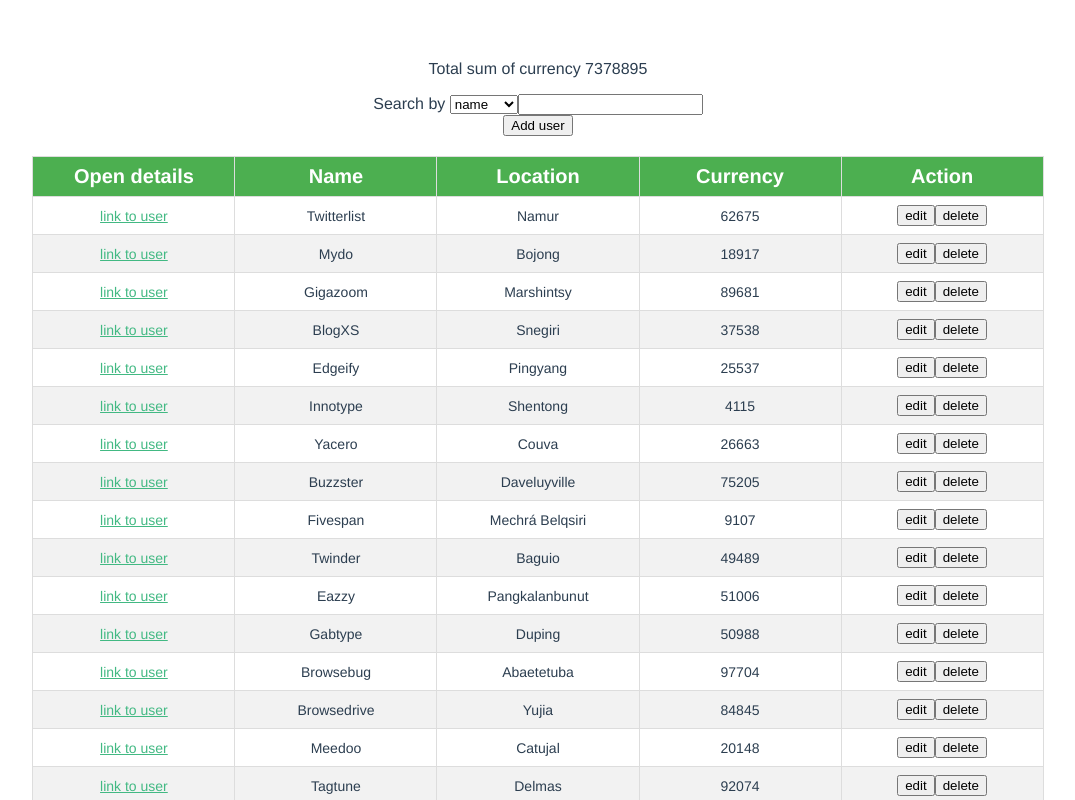
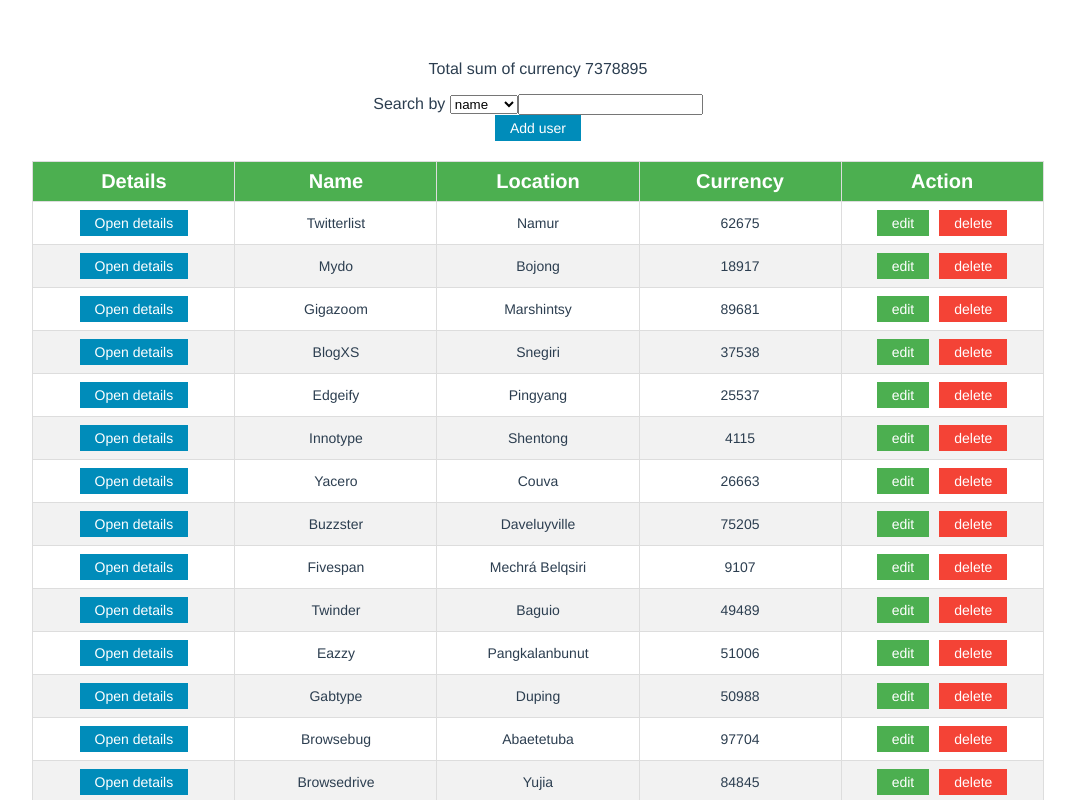
Before and after one commit to RomanHolovatyi/gnsVueTestTask, a Vue app: page / in a window 1280 px wide. Shown: the top 800 px of the page, without its empty margins (102-1177 px from the left). Built offline with nearby package versions, Linux system fonts and the light colour scheme.

Commit message:
Add AButton component

```diff
--- a/src/components/Table/index.vue
+++ b/src/components/Table/index.vue
@@ -15,17 +15,17 @@
       <input v-model="searchValue"/>
     </div>
     <div>
-      <button
-        class="users__button"
+      <a-button
+        backgroundColor="blue"
         @click="showAddUserModal"
       >
         Add user
-      </button>
+      </a-button>
     </div>
     <table class="users__table">
       <thead>
       <th class="users__table-heading">
-        Open details
+        Details
       </th>
       <th
         class="users__table-heading"
@@ -56,18 +56,31 @@
         class="users__table-row"
       >
         <td class="users__table-cell">
-          <router-link
-            :to="{ path: `/table-item-details/${user.id}` }"
+          <a-button
+            backgroundColor="blue"
+            @click="openDetailsPage(user.id)"
           >
-            link to user
-          </router-link>
+            Open details
+          </a-button>
         </td>
         <td class="users__table-cell">{{ user.name }}</td>
         <td class="users__table-cell">{{ user.location }}</td>
         <td class="users__table-cell">{{ user.currency }}</td>
         <td class="users__table-cell">
-          <button @click="showEditUserModal(user)">edit</button>
-          <button @click="removeUser(user.id)">delete</button>
+          <a-button
+            backgroundColor="green"
+            class="users__action-button"
+            @click.native="showEditUserModal(user)"
+          >
+            edit
+          </a-button>
+          <a-button
+            backgroundColor="red"
+            class="users__action-button"
+            @click.native="removeUser(user.id)"
+          >
+            delete
+          </a-button>
         </td>
       </tr>
       </tbody>
@@ -91,6 +104,7 @@
 
 <script>
   import editModal from '@/components/EditModal'
+  import AButton from '@/components/shared/AButton'
   import { mapActions, mapState } from 'vuex'
 
   // TODO
@@ -101,10 +115,11 @@
   // watch, which methods I can refactor
 
   export default {
+    name: 'Table',
     components: {
-      editModal
+      editModal,
+      AButton
     },
-    name: 'Table',
     data () {
       return {
         searchOptions: [
@@ -162,6 +177,9 @@
           this.currentSortingOption = key
           this.sortOrder = 'asc'
         }
+      },
+      openDetailsPage (id) {
+        this.$router.push({ path: `/table-item-details/${id}` })
       },
       showEditUserModal (user) {
         this.showModal = true
@@ -223,6 +241,10 @@
       border: 1px solid #ddd;
       padding: 8px;
     }
+
+    &__action-button {
+      margin: 0 5px;
+    }
   }
 
   a {
--- /dev/null
+++ b/src/components/shared/AButton/index.vue
@@ -0,0 +1,49 @@
+<template>
+  <div :class="buttonClasses">
+    <slot></slot>
+  </div>
+</template>
+
+<script>
+  export default {
+    name: 'AButton',
+    props: {
+      backgroundColor: {
+        type: String,
+        default: 'green'
+      }
+    },
+    computed: {
+      buttonClasses () {
+        return [
+          'button',
+          `button--${this.backgroundColor}`
+        ]
+      }
+    }
+  }
+</script>
+
+<style lang="scss" scoped>
+  .button {
+    color: white;
+    padding: 5px 15px;
+    text-align: center;
+    text-decoration: none;
+    display: inline-block;
+    font-size: 14px;
+    cursor: pointer;
+
+    &--green {
+      background: #4caf50;
+    }
+
+    &--blue {
+      background: #008cba;
+    }
+
+    &--red {
+      background: #f44336;
+    }
+  }
+</style>
```
Also changed, not shown: src/components/shared/index.vue (deleted, +0 -21 lines).
